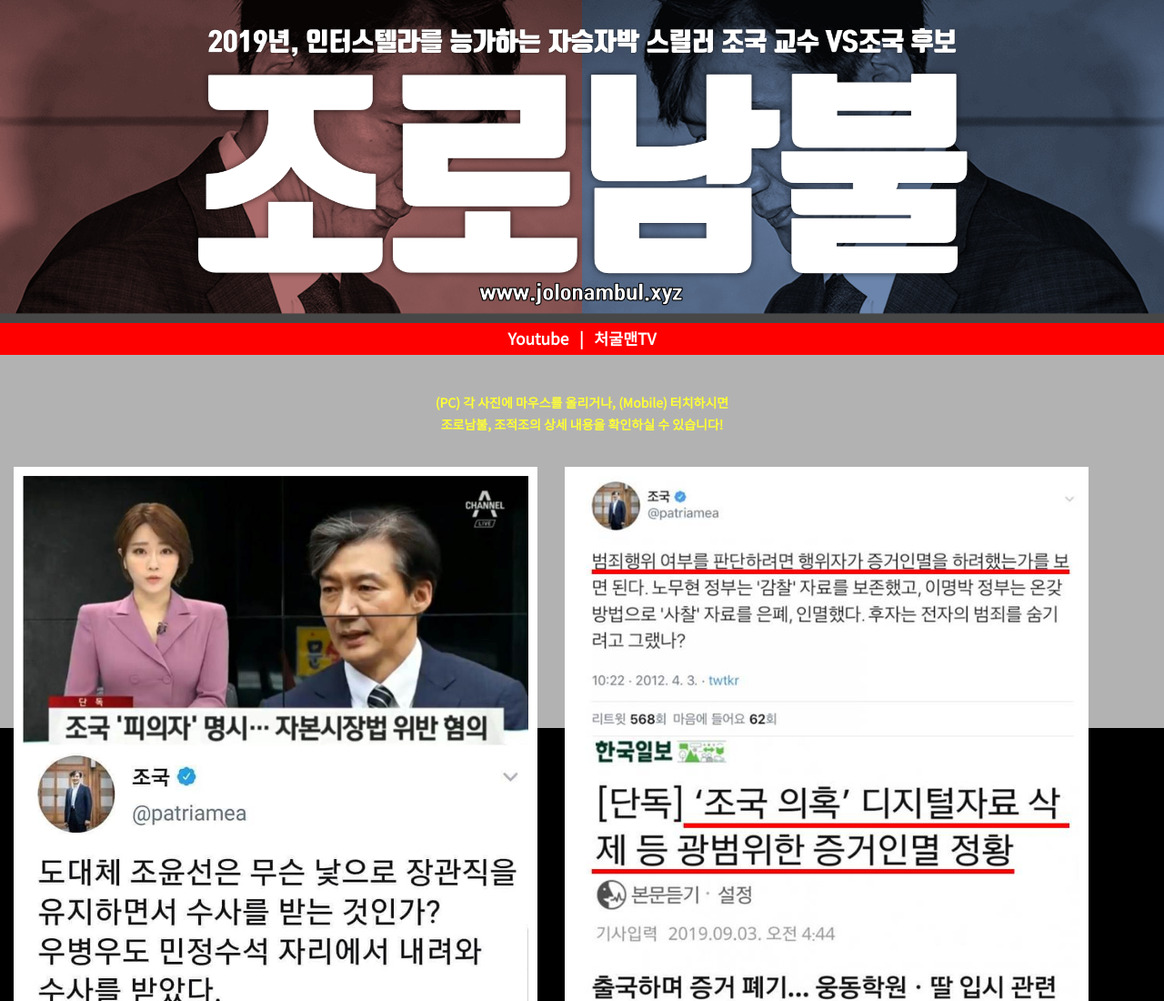
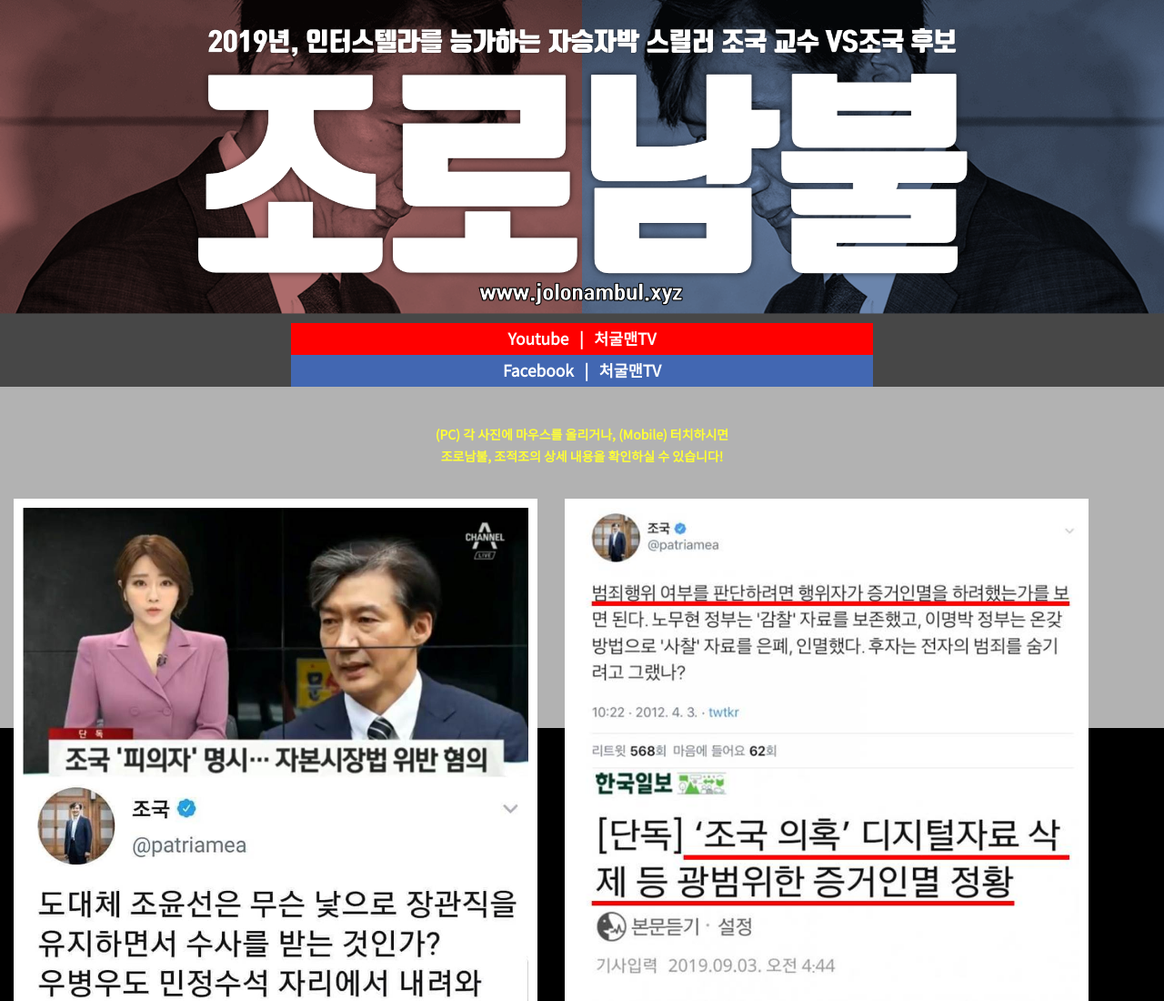
Before and after one commit to jolonambul/jolonambul.github.io, a plain HTML site: page index.html in a window 1280 px wide. Shown: the top 1100 px of the page at 91% size. Drawn offline with Linux system fonts and the light colour scheme.

Commit message:
jolonambul

```diff
--- a/css/templatemo-style.css
+++ b/css/templatemo-style.css
@@ -214,7 +214,7 @@ h5 {
 .snslink {
     display: inline-block;
     color: white;
-    width: 100%;
+    width: 50%;
     font-size: 13pt;
     font-weight: bold;
     padding-top: 5px;
--- a/index.html
+++ b/index.html
@@ -53,6 +53,7 @@ http://www.templatemo.com/preview/templatemo_434_masonry
 <div class="site-top">
 	<a href="/"><img src="images/title.png" width="100%" /></a>
 	<a href="http://bit.ly/눌러서구독" target="_blank"><div class="snslink" id="youtube">Youtube&nbsp;&nbsp;&nbsp;|&nbsp;&nbsp;&nbsp;처굴맨TV</div></a>
+	<a href="http://facebook.com/dornrqhtn" target="_blank"><div class="snslink" id="facebook">Facebook&nbsp;&nbsp;&nbsp;|&nbsp;&nbsp;&nbsp;처굴맨TV</div></a>
 </div> <!-- .site-top -->
 
 <!-- MAIN POSTS -->
```
